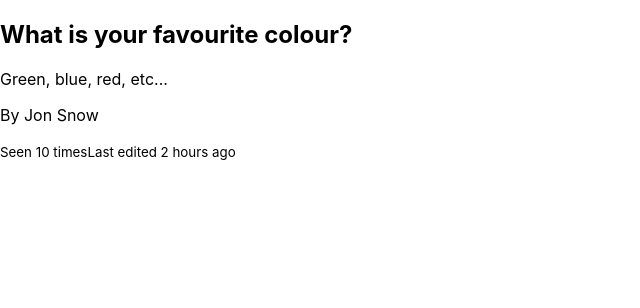
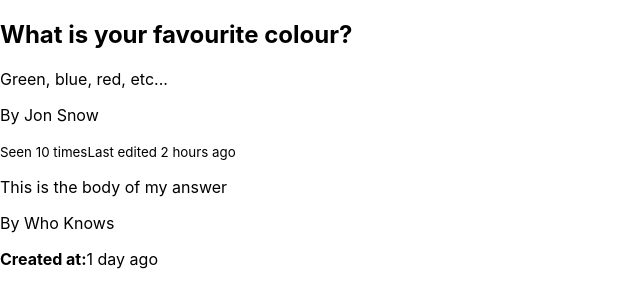
Before and after one commit to CodeCoreYVR/react_client_sept2022, a React (Create React App) app: page / in a window 1280 px wide. Shown: the top 308 px of the page, without its empty margins (0-640 px from the left). Built offline with nearby package versions, Linux system fonts and the light colour scheme.

Commit message:
react client add AnswerDetails and QuestionShowPage components

```diff
--- a/src/index.js
+++ b/src/index.js
@@ -3,6 +3,16 @@
 import './index.css';
 // import App from './App';
 import reportWebVitals from './reportWebVitals';
+
+const QuestionShowPage = () => {
+  //This component will have one main element, with two children elements
+  return(
+    <main>
+      <QuestionDetails/>
+      <AnswerDetails/>
+    </main>
+  )
+}
 
 //Hard coded React component as JSX
 const QuestionDetails = () => {
@@ -14,6 +24,19 @@
       <p>
         <small>Seen 10 times</small>
         <small>Last edited 2 hours ago</small>
+      </p>
+    </div>
+  )
+}
+
+const AnswerDetails = () => {
+  return(
+    <div>
+      <p>This is the body of my answer</p>
+      <p>By Who Knows</p>
+      <p>
+        <strong>Created at:</strong>
+        1 day ago
       </p>
     </div>
   )
@@ -35,7 +58,7 @@
   //We are removing strict mode for now
   //With JSX, we had to access the React element created, but with JSX and Babel we can
   //now write the component as a html tag
-  <QuestionDetails/>
+  <QuestionShowPage/>
   //Note, with React and JSX, all tags must be closed properly
   //for example, an html self closing tag like <hr> might still work for regular html
   //but for React, it must be closed like <hr/> or <hr></hr>
```
